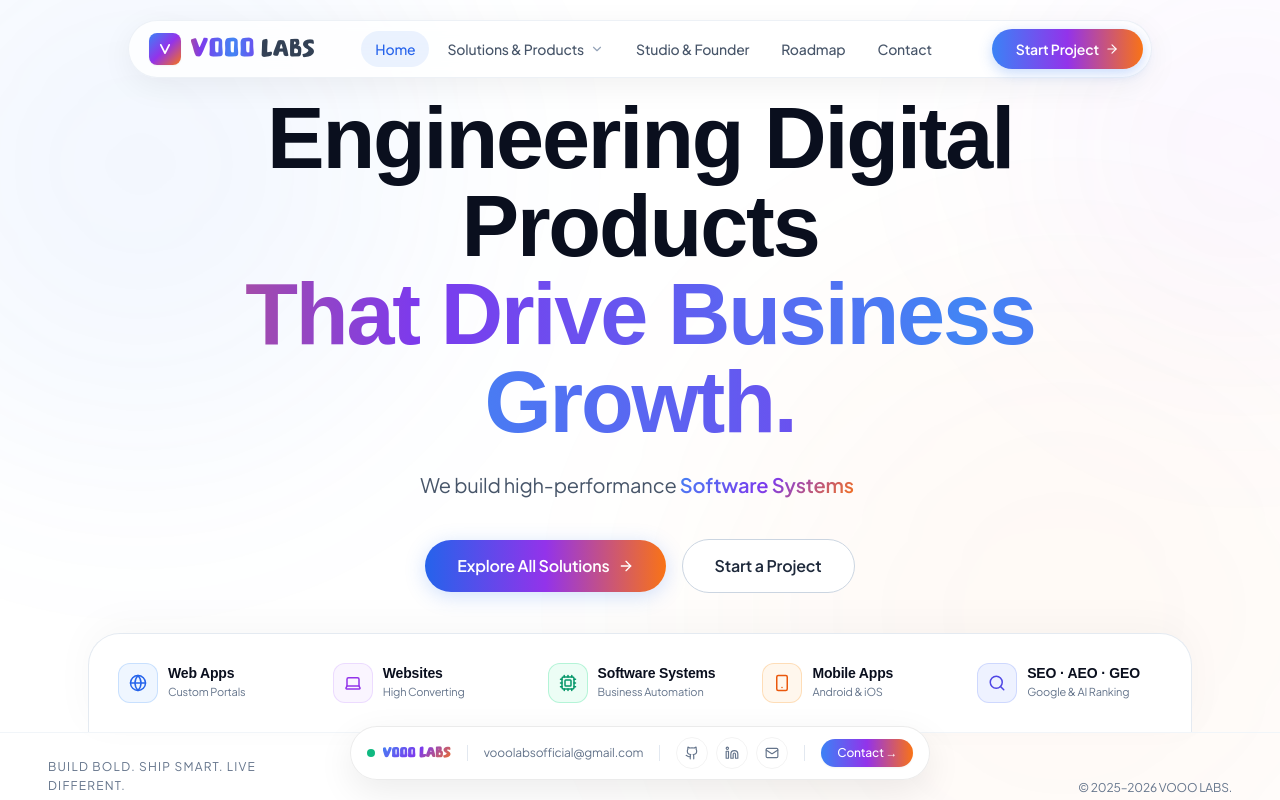
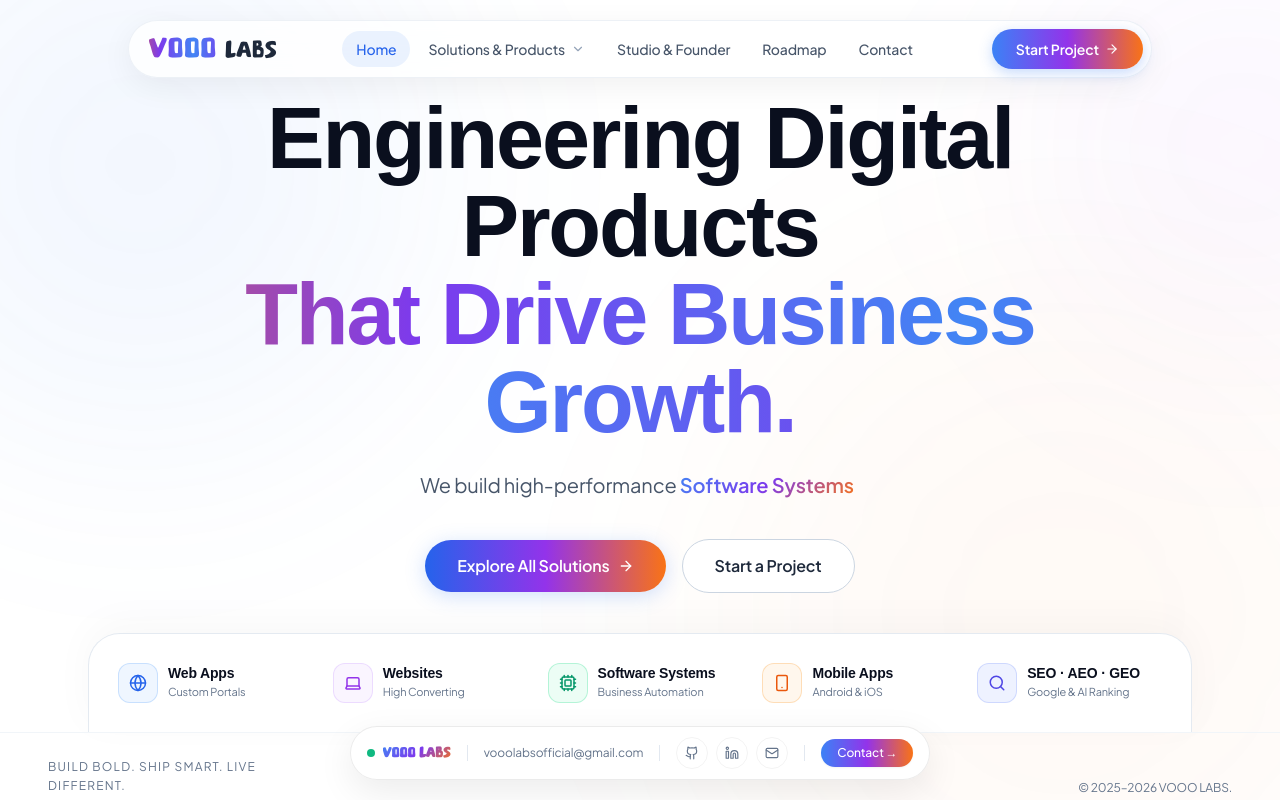
Before and after one commit to vooolabsofficial-sys/vooolabs-website, a React (Vite) app: page / in a window 1280 px wide. Shown: the top 800 px of the page. Built offline with nearby package versions, Linux system fonts and the light colour scheme; a web font is replaced by a local one.

Commit message:
feat: remove V icon box from navbar and establish pure typography logo across the site

```diff
--- a/src/components/shared/Navbar.tsx
+++ b/src/components/shared/Navbar.tsx
@@ -93,16 +93,9 @@ export default function Navbar() {
           role="navigation"
           aria-label="Main navigation"
         >
-        <Link to="/" className="flex items-center gap-2.5 group select-none" aria-label="VOOO LABS Home">
-          <div className="w-8 h-8 rounded-lg bg-gradient-to-br from-blue-500 via-purple-600 to-orange-500 flex items-center justify-center flex-shrink-0 shadow-sm group-hover:scale-105 transition-transform">
-            <svg width="14" height="14" viewBox="0 0 20 20" fill="none" xmlns="http://www.w3.org/2000/svg" aria-hidden="true">
-              <path d="M4 4L10 16L16 4" stroke="white" strokeWidth="2.5" strokeLinecap="round" strokeLinejoin="round"/>
-            </svg>
-          </div>
-          <div className="flex items-baseline">
-            <span className="shimmer-text font-crazyblocks text-2xl sm:text-[1.7rem] tracking-wider leading-none">VOOO</span>
-            <span className="font-crazyblocks text-xl sm:text-2xl text-slate-700 ml-1.5 tracking-wider leading-none">LABS</span>
-          </div>
+        <Link to="/" className="flex items-baseline group select-none py-1" aria-label="VOOO LABS Home">
+          <span className="shimmer-text font-crazyblocks text-2xl sm:text-[1.8rem] tracking-wider leading-none">VOOO</span>
+          <span className="font-crazyblocks text-xl sm:text-[1.45rem] text-slate-800 ml-2 tracking-wider leading-none">LABS</span>
         </Link>
 
         <div className="hidden md:flex items-center gap-1 relative">
@@ -281,16 +274,9 @@ export default function Navbar() {
             aria-label="Mobile navigation menu"
           >
             <div className="flex items-center justify-between w-full max-w-lg mx-auto flex-shrink-0">
-              <Link to="/" onClick={closeMenu} className="flex items-center gap-2.5" aria-label="VOOO LABS Home">
-                <div className="w-8 h-8 rounded-lg bg-gradient-to-br from-blue-500 via-purple-600 to-orange-500 flex items-center justify-center flex-shrink-0">
-                  <svg width="14" height="14" viewBox="0 0 20 20" fill="none" xmlns="http://www.w3.org/2000/svg" aria-hidden="true">
-                    <path d="M4 4L10 16L16 4" stroke="white" strokeWidth="2.5" strokeLinecap="round" strokeLinejoin="round"/>
-                  </svg>
-                </div>
-                <div className="flex items-baseline">
-                  <span className="shimmer-text font-crazyblocks text-2xl tracking-wider leading-none">VOOO</span>
-                  <span className="font-crazyblocks text-xl text-slate-700 ml-1.5 tracking-wider leading-none">LABS</span>
-                </div>
+              <Link to="/" onClick={closeMenu} className="flex items-baseline select-none" aria-label="VOOO LABS Home">
+                <span className="shimmer-text font-crazyblocks text-2xl sm:text-3xl tracking-wider leading-none">VOOO</span>
+                <span className="font-crazyblocks text-xl sm:text-2xl text-slate-800 ml-2 tracking-wider leading-none">LABS</span>
               </Link>
               <button
                 onClick={closeMenu}
```
